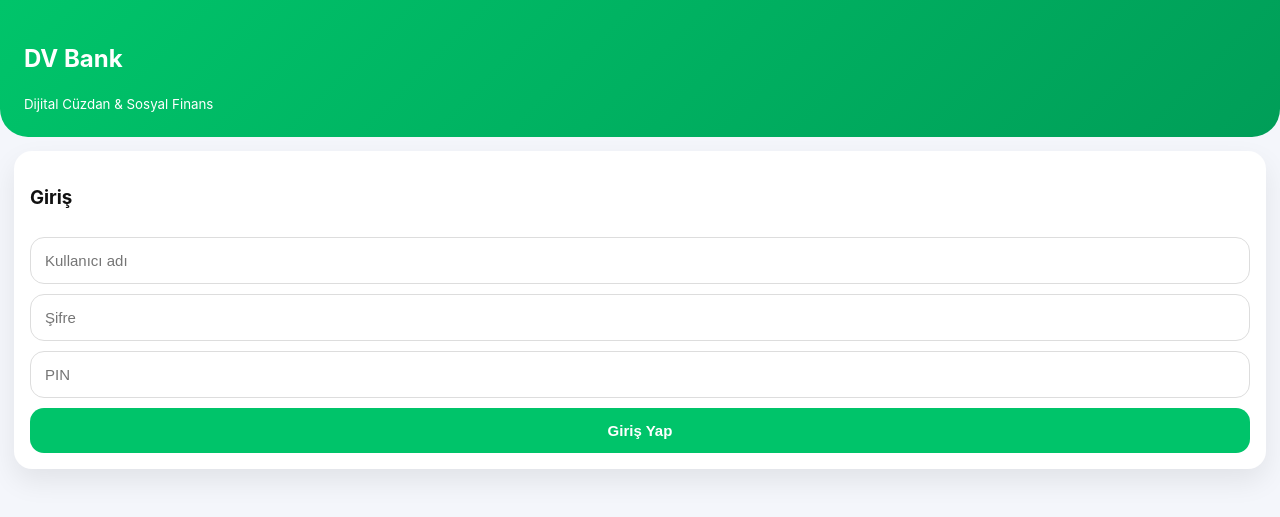
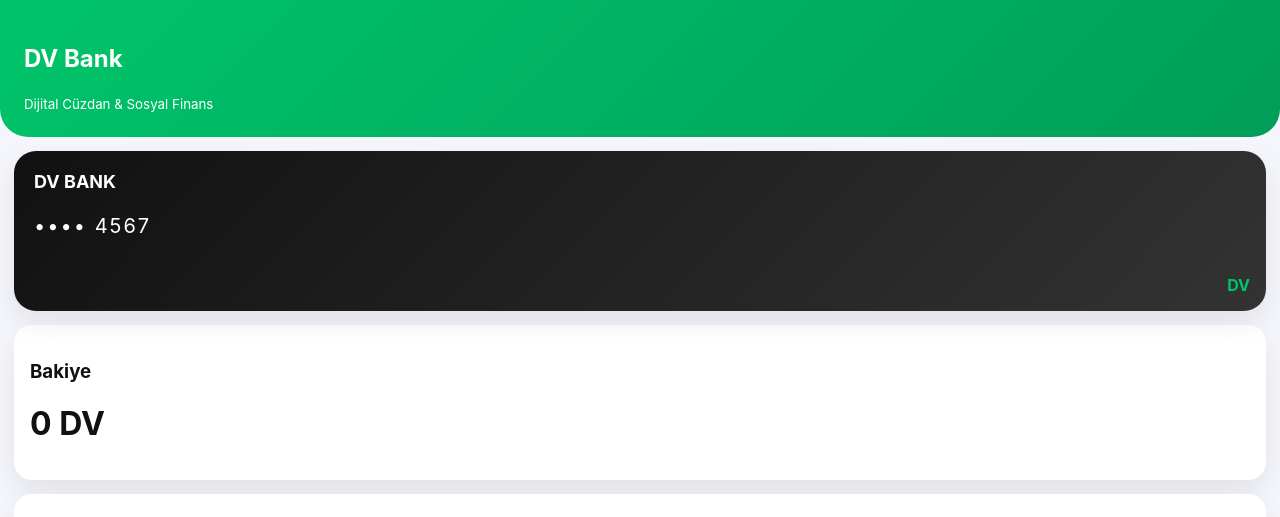
Before and after one commit to VEDAT113/DV-C-ZDAN, a plain HTML site: page index.html in a window 1280 px wide. Both pictures are taken after a click on the button "Giriş Yap". Shown: the top 517 px of the page. Drawn offline with Linux system fonts and the light colour scheme.

Commit message:
Change login class to loginBox on successful login

```diff
--- a/index.html
+++ b/index.html
@@ -238,7 +238,7 @@ function login(){
   users[U].ad=true;users[U].b=Infinity;
  }
  cur=U;save();
- login.classList.add("hidden");
+ loginBox.classList.add("hidden");
  app.classList.remove("hidden");
  nav.classList.remove("hidden");
  render();
```
